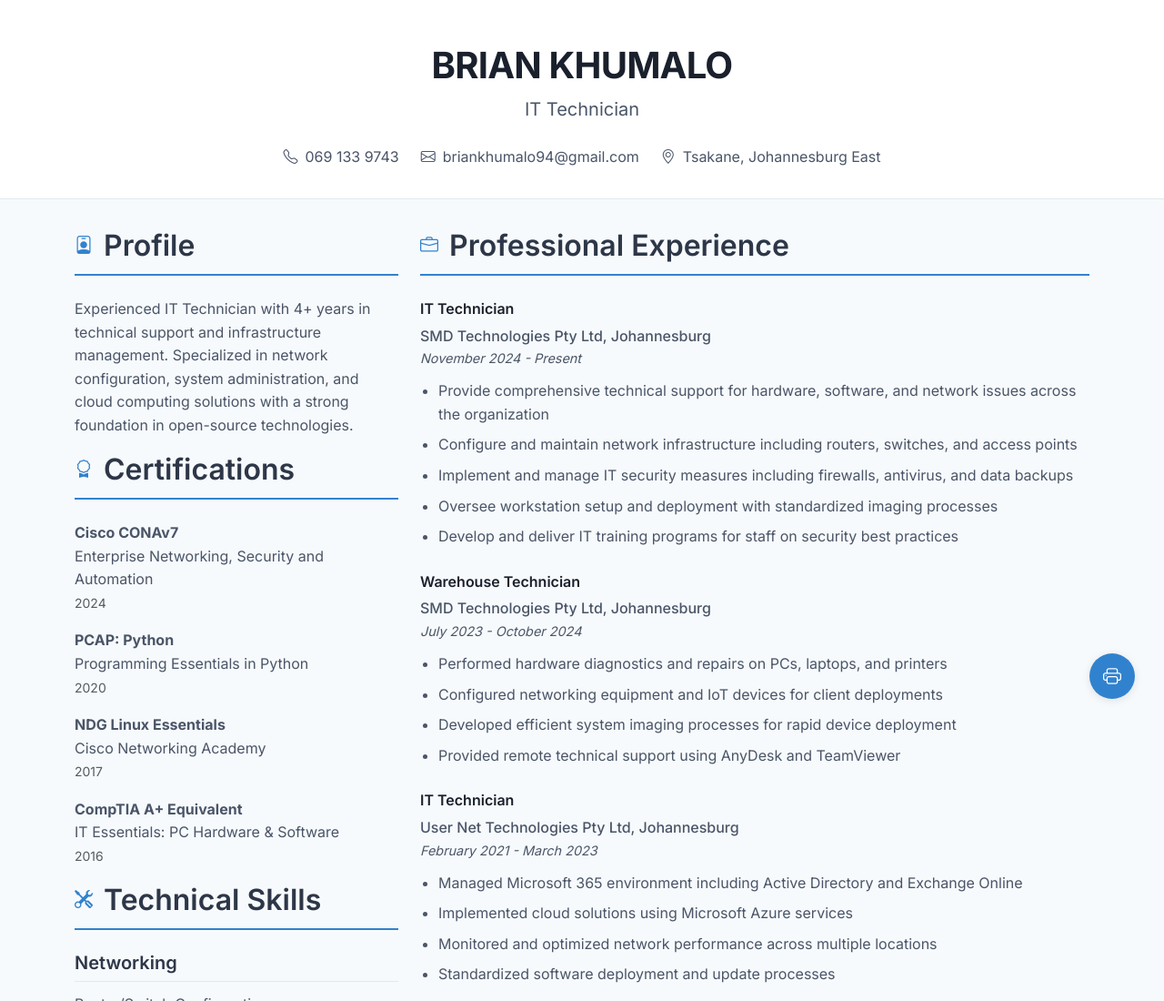
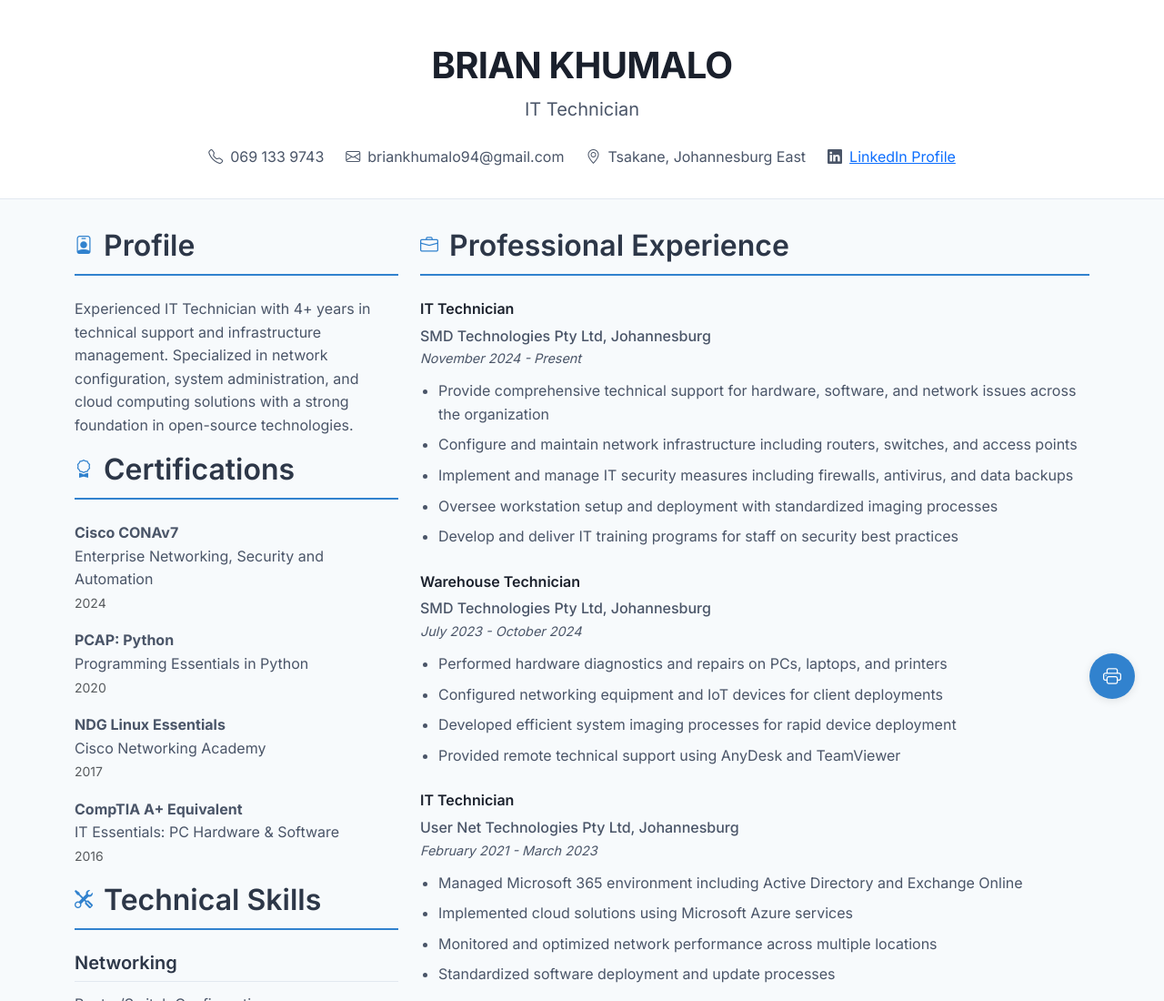
Before and after one commit to Briankhumalo94/Briankhumalo94.github.io, a plain HTML site: page index.html in a window 1280 px wide. Shown: the top 1100 px of the page at 91% size. Drawn offline with nearby package versions, Linux system fonts and the light colour scheme.

Commit message:
Update index.html

```diff
--- a/index.html
+++ b/index.html
@@ -242,6 +242,10 @@
                     <i class="bi bi-geo-alt"></i>
                     <span>Tsakane, Johannesburg East</span>
                 </div>
+                <div class="contact-item">
+                    <i class="bi bi-linkedin"></i>
+                    <a href="https://www.linkedin.com/in/brian-khumalo-28357b131/" target="_blank" rel="noopener noreferrer">LinkedIn Profile</a>
+                </div>
             </div>
         </div>
     </div>
```
